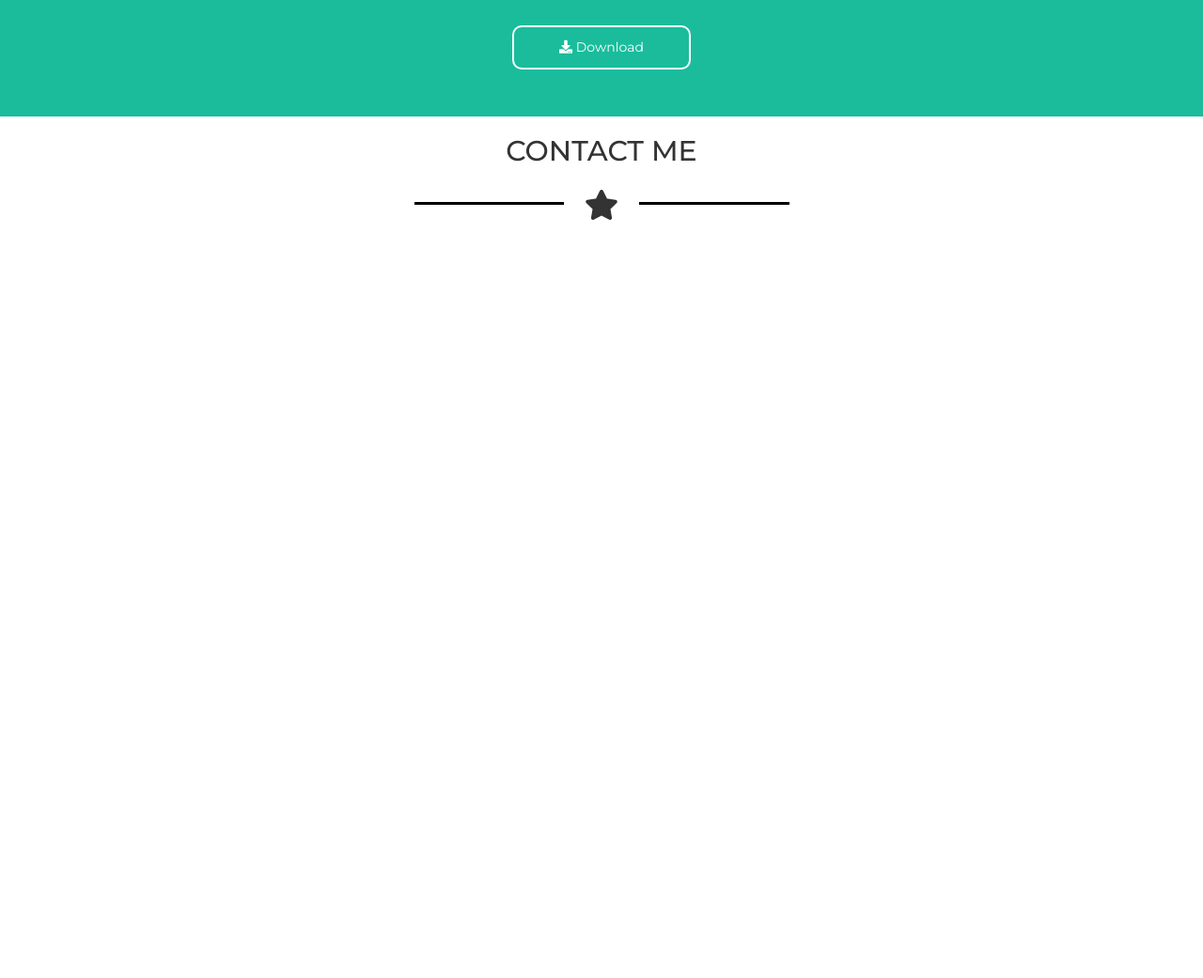
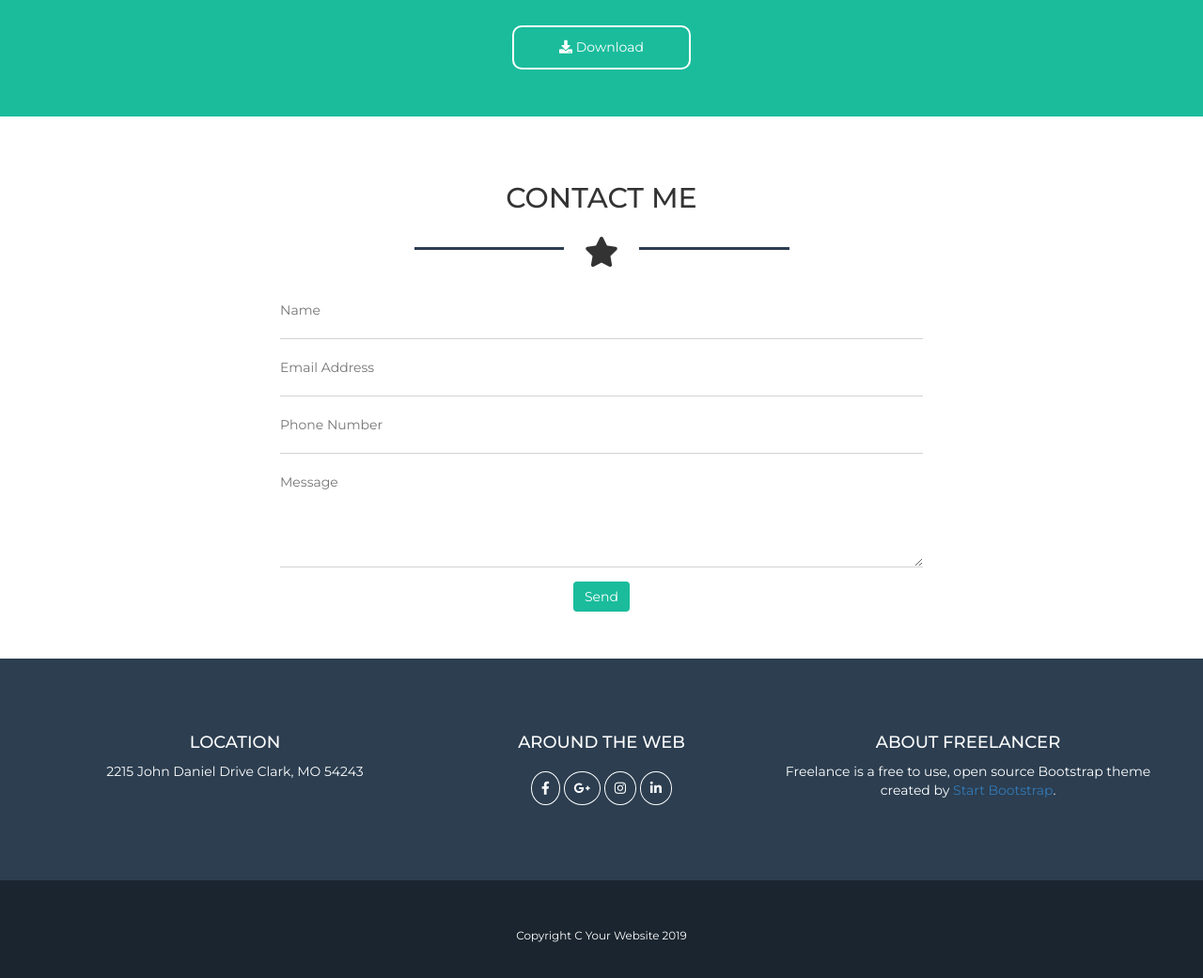
Before and after one commit to tommasoscocciolini/html-css-bootstrap-freelancer, a plain HTML site: page index.html in a window 1280 px wide. Shown: the part 1759-2800 px from the top of the page at 94% size. Before the commit the page ends 1994 px from the top, so only its background shows below. Drawn offline with nearby package versions, Linux system fonts and the light colour scheme.

Commit message:
pagina 'completata'
necessaria revisione e vari to-do

```diff
--- a/assets/css/master.css
+++ b/assets/css/master.css
@@ -40,18 +40,17 @@ nav>.container{
   min-height: 800px;
 } */
 
+.p-section{
+  padding: 5rem 0;
+}
+
 #main-top{
   background-color: #1ABC9C;
   padding-top: 80px;
 }
 
-#main-mid{
-  padding: 5rem 0;
-}
-
 #main-bot{
   background-color: #1ABC9C;
-  padding: 5rem 0;
 }
 
 .container-fluid img{
@@ -115,13 +114,12 @@ nav>.container{
   display: inline;
 }
 
-
 .divider{
   width: 75%;
   margin: 0 auto;
 }
 .divider-b{
-  width: 70%;
+  width: 75%;
   margin: 0 auto;
 }
 .divider i,.divider-b i{
@@ -132,7 +130,7 @@ nav>.container{
   float: left;
   display: block;
   height: 3px;
-  margin-top: 28px;
+  margin-top: 26px;
   width: 40%;
   background-color: white;
 }
@@ -141,7 +139,7 @@ nav>.container{
   float: right;
   display: block;
   height: 3px;
-  margin-top: 28px;
+  margin-top: 26px;
   width: 40%;
   background-color: white;
 }
@@ -150,18 +148,54 @@ nav>.container{
   float: left;
   display: block;
   height: 3px;
-  margin-top: 28px;
+  margin-top: 26px;
   width: 40%;
-  background-color: black;
+  background-color: #2C3E50;
 }
 .divider-b::after{
   content: '';
   float: right;
   display: block;
   height: 3px;
-  margin-top: 28px;
+  margin-top: 26px;
   width: 40%;
-  background-color: black;
+  background-color: #2C3E50;
+}
+
+.form-group input,
+.form-group textarea{
+  display: block;
+  margin: 0 auto;
+  border: none;
+  border-bottom: 1px solid lightgrey;
+  padding: 20px 0;
+  color: #2C3E50;
+  width: 60%;
+}
+
+.btn{
+  /* margin-left: -50%; */
+  background-color: #1ABC9C;
+  border: none;
+  /* padding: auto 20px; */
+}
+
+#pre-foot{
+  background-color: #2C3E50;
+}
+
+footer{
+  background-color: #1A252F;
+}
+
+#pre-foot div{
+  padding: 10px 0;
+}
+
+.socials i {
+  border: 1px solid white;
+  border-radius: 50%;
+  padding: 10px;
 }
 
 @media all and (min-width:1200px) {
--- a/index.html
+++ b/index.html
@@ -54,7 +54,7 @@
         <span class="col-xs-12 text-uppercase mt-2">graphic artist - web designer - illustrator</span>
       </div>
     </section>
-    <section id="main-mid" class="container text-center">
+    <section id="main-mid" class="container text-center p-section">
       <h2 class="text-uppercase">portfolio</h2>
       <div class="divider-b">
         <i class="fas fa-star"></i>
@@ -68,7 +68,7 @@
         <img class="col-xs-12 col-sm-6 col-lg-4" src="./assets/img/submarine.png" alt="">
       </div>
     </section>
-    <section id="main-bot" class="container-fluid text-center text-white">
+    <section id="main-bot" class="container-fluid text-center text-white p-section">
       <div class="container">
         <h2 class="text-uppercase">about</h2>
         <div class="divider">
@@ -79,14 +79,49 @@
         <button class="col-md-2 col-md-offset-5 col-sm-2 col-sm-offset-5 col-lg-2 col-lg-offset-5 download-btn" type="button" name="button"><i class="fas fa-download"></i> Download</button>
       </div>
     </section>
-    <section id="main-bot-2" class="container-fluid text-center">
-      <div class="container">
+    <section id="main-bot-2" class="container-fluid p-section">
+      <div class="container text-center">
         <h2 class="text-uppercase">contact me</h2>
         <div class="divider-b">
           <i class="fas fa-star"></i>
         </div>
+        <form class="mt-2">
+          <div class="form-group">
+            <input type="name" placeholder="Name">
+            <input type="email" placeholder="Email Address">
+            <input type="text" placeholder="Phone Number">
+            <textarea rows="4" placeholder="Message"></textarea>
+          </div>
+          <button type="submit" class="btn btn-primary">Send</button> <!-- TODO: align left button -->
+        </form>
       </div>
     </section>
-</main>
+    <section id="pre-foot" class="container-fluid p-section text-white text-center">
+      <div class="container">
+        <div class="col-xs-12 col-md-4 col-sm-4">
+          <h4 class="text-uppercase">location</h4>
+          <p>2215 John Daniel Drive Clark, MO 54243</p>
+        </div>
+        <div class="col-xs-12 col-md-4 col-sm-4">
+          <h4 class="text-uppercase">around the web</h4>
+          <div class="socials"> <!-- TODO: sistemare icone radius -->
+            <i class="fab fa-facebook-f"></i>
+            <i class="fab fa-google-plus-g"></i>
+            <i class="fab fa-instagram"></i>
+            <i class="fab fa-linkedin-in"></i>
+          </div>
+        </div>
+        <div class="col-xs-12 col-md-4 col-sm-4">
+          <h4 class="text-uppercase">about freelancer</h4>
+          <p>Freelance is a free to use, open source Bootstrap theme created by <a class="text-primary" href="#">Start Bootstrap</a>.</p>
+        </div>
+      </div>
+    </section>
+  </main>
+  <footer class="container-fluid text-white text-center">
+    <section id="foot-bot" class="container-fluid text-center p-section">
+    <p class="small">Copyright C Your Website 2019</p>
+    </section>
+  </footer>
 </body>
 </html>
```
